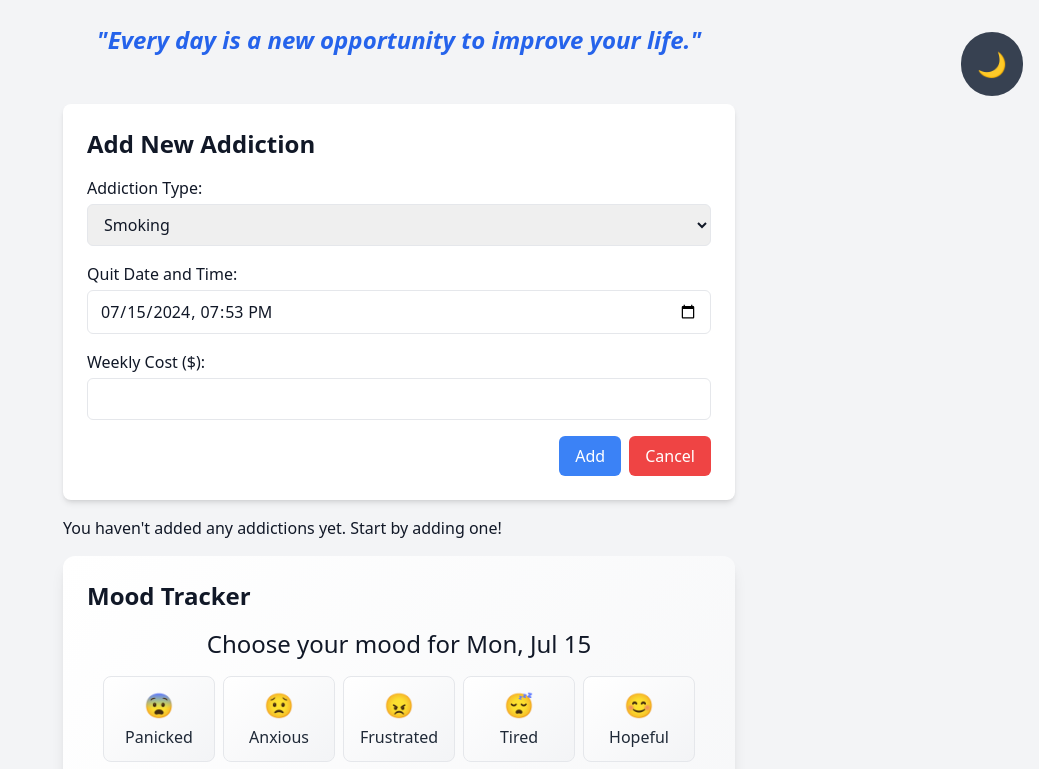
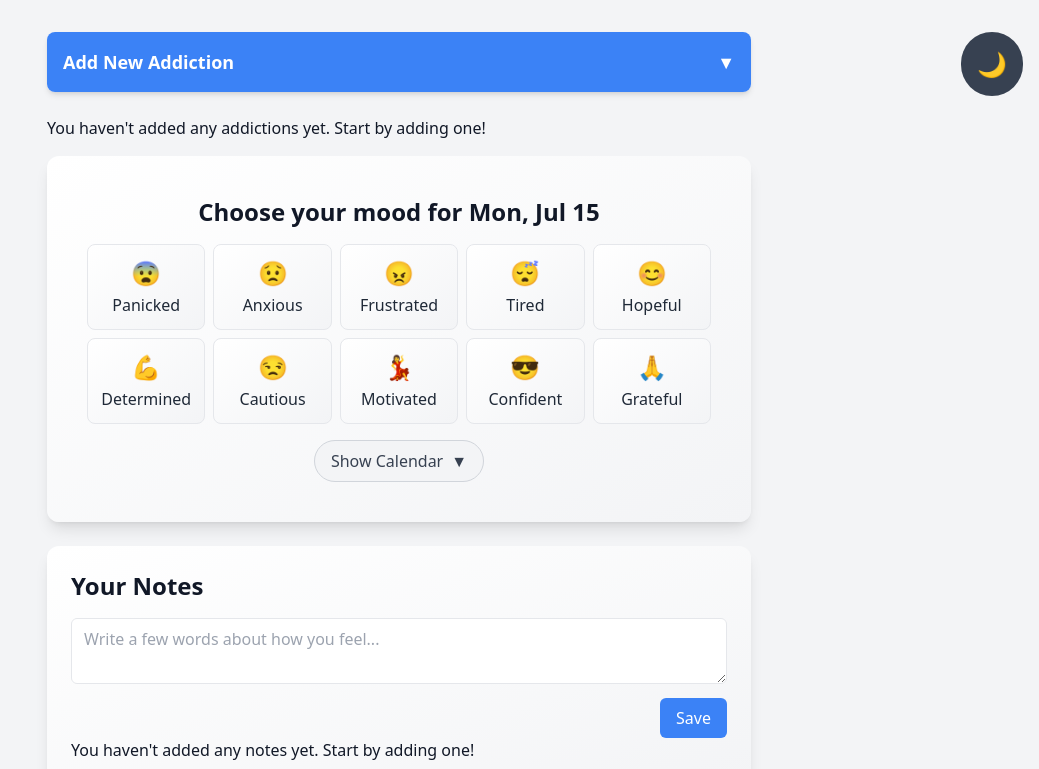
Before and after one commit to itsnibsi/putsi, a React (Vite) app: page / in a window 1280 px wide. Shown: the top 769 px of the page, without its empty margins (241-1280 px from the left). Built offline with nearby package versions, Linux system fonts and the light colour scheme.

Commit message:
styling, collapsable form, notes
Signed-off-by: Nico Hämäläinen <nibsivaan@gmail.com>

```diff
--- a/src/App.tsx
+++ b/src/App.tsx
@@ -4,7 +4,6 @@ import MoodTracker from './components/MoodTracker';
 import AddictionForm from './components/AddictionForm';
 import { useSettingsStore } from './stores/settings';
 import DarkModeToggle from './components/DarkModeToggle';
-import NoteForm from './components/NoteForm';
 import NoteList from './components/NoteList';
 
 function App() {
@@ -18,14 +17,11 @@ function App() {
 
   return (
     <div className='min-h-screen bg-gray-100 text-gray-900 dark:bg-gray-900 dark:text-white relative'>
-      <div className="max-w-2xl mx-auto space-y-4 pb-16">
-        <MotivationDisplay />
-        <AddictionForm />
+      <div className="max-w-3xl mx-auto space-y-4 p-8">
+        {/* <MotivationDisplay /> */}
         <AddictionList />
         <MoodTracker />
-        <div>
-          <NoteList />
-        </div>
+        <NoteList />
         <div className='fixed top-4 right-4'>
           <DarkModeToggle />
         </div>
--- a/src/components/AddictionForm.tsx
+++ b/src/components/AddictionForm.tsx
@@ -1,5 +1,5 @@
+import React, { useState } from 'react';
 import { addictionTypes } from '../data/addictionTypes';
-import { useForm } from 'react-hook-form';
 import { addAddiction, editAddiction } from '../stores/addictions';
 import { Addiction } from '../types';
 import { format } from 'date-fns';
@@ -14,84 +14,134 @@ type AddictionFormProps = {
   addiction?: Addiction;
   onHandleCancel?: () => void;
   onHandleSubmit?: (addiction: Addiction) => void;
+  collapsible?: boolean;
+  collapsed?: boolean;
 };
 
-function AddictionForm({ addiction, onHandleCancel, onHandleSubmit }: AddictionFormProps) {
-  const { register, reset, handleSubmit, formState: { errors } } = useForm<AddictionFormFields>();
+function AddictionForm({ addiction, onHandleCancel, onHandleSubmit, collapsible = false, collapsed = false }: AddictionFormProps) {
+  const [isExpanded, setIsExpanded] = useState(!collapsed);
+  const [formData, setFormData] = useState<AddictionFormFields>({
+    typeId: addiction?.typeId || addictionTypes[0].id,
+    quitDate: format(addiction?.quitDate || new Date(), "yyyy-MM-dd'T'HH:mm"),
+    weeklyCost: addiction?.weeklyCost.toString() || '',
+  });
+  const [errors, setErrors] = useState<Partial<AddictionFormFields>>({});
 
-  const onSubmit = (data: AddictionFormFields) => {
-    const { typeId, quitDate, weeklyCost } = data;
+  const validateForm = (): boolean => {
+    const newErrors: Partial<AddictionFormFields> = {};
+    if (!formData.typeId) newErrors.typeId = 'Required';
+    if (!formData.quitDate) newErrors.quitDate = 'Required';
+    if (formData.weeklyCost && isNaN(parseFloat(formData.weeklyCost))) {
+      newErrors.weeklyCost = 'Must be a number';
+    }
+    setErrors(newErrors);
+    return Object.keys(newErrors).length === 0;
+  };
+
+  const handleInputChange = (e: React.ChangeEvent<HTMLInputElement | HTMLSelectElement>) => {
+    const { name, value } = e.target;
+    setFormData(prev => ({ ...prev, [name]: value }));
+  };
+
+  const handleSubmit = (e: React.FormEvent) => {
+    e.preventDefault();
+    if (!validateForm()) return;
+
+    const { typeId, quitDate, weeklyCost } = formData;
     const actualDate = new Date(quitDate);
+    const parsedWeeklyCost = weeklyCost ? parseFloat(weeklyCost) : 0;
 
     if (addiction) {
-      const updatePayload = { typeId, quitDate: actualDate, weeklyCost: parseFloat(weeklyCost) }
+      const updatePayload = { typeId, quitDate: actualDate, weeklyCost: parsedWeeklyCost };
       editAddiction(addiction.id, updatePayload);
       onHandleSubmit?.({ ...addiction, ...updatePayload });
-    }
-    else {
-      const newAddiction = { id: Date.now().toString(), typeId, quitDate: actualDate, weeklyCost: parseFloat(weeklyCost) }
+    } else {
+      const newAddiction = { id: Date.now().toString(), typeId, quitDate: actualDate, weeklyCost: parsedWeeklyCost };
       addAddiction(newAddiction);
       onHandleSubmit?.(newAddiction);
     }
 
-    reset();
+    setFormData({ typeId: addictionTypes[0].id, quitDate: format(new Date(), "yyyy-MM-dd'T'HH:mm"), weeklyCost: '' });
+    if (collapsible) setIsExpanded(false);
   };
 
-  const onCancel = () => {
+  const handleCancel = () => {
     onHandleCancel?.();
-    reset();
-  };
-
-  const initialValues = {
-    typeId: addiction?.typeId,
-    quitDate: format(addiction?.quitDate || new Date(), "yyyy-MM-dd'T'HH:mm"),
-    weeklyCost: addiction?.weeklyCost.toString(),
+    setFormData({ typeId: addictionTypes[0].id, quitDate: format(new Date(), "yyyy-MM-dd'T'HH:mm"), weeklyCost: '' });
+    if (collapsible) setIsExpanded(false);
   };
 
   return (
-    <form onSubmit={handleSubmit(onSubmit)} className="space-y-4 bg-white shadow-md hover:shadow-lg transition-all rounded-lg p-6 mb-6 dark:bg-gray-800">
-      <h2 className="text-2xl font-bold mb-4 dark:text-white">Add New Addiction</h2>
+    <div className="bg-white shadow-md hover:shadow-lg transition-all rounded-lg overflow-hidden mb-6 dark:bg-gray-800">
+      {collapsible && (
+        <button
+          onClick={() => setIsExpanded(!isExpanded)}
+          className="w-full p-4 text-left font-bold text-lg bg-blue-500 text-white dark:bg-blue-700 flex justify-between items-center"
+        >
+          {addiction ? 'Edit Addiction' : 'Add New Addiction'}
+          <span className={`transform transition-transform duration-200 ${isExpanded ? 'rotate-180' : ''}`}>
+            ▼
+          </span>
+        </button>
+      )}
+      {(!collapsible || isExpanded) && (
+        <form onSubmit={handleSubmit} className="p-6">
+          <div className="grid grid-cols-1 md:grid-cols-2 gap-4">
             <div className="dark:text-gray-300">
-        <label htmlFor="typeId" className="block mb-1">Addiction Type:</label>
+              <label htmlFor="typeId" className="block mb-1 font-medium text-sm">Addiction Type</label>
               <select
                 id="typeId"
-          {...register("typeId", { required: true })}
-          className="w-full px-3 py-2 border rounded-md dark:border-gray-600 dark:text-gray-700"
-          defaultValue={initialValues.typeId}
+                name="typeId"
+                value={formData.typeId}
+                onChange={handleInputChange}
+                className="w-full px-3 py-2 border rounded-md dark:border-gray-600 dark:bg-gray-700 dark:text-white focus:ring-2 focus:ring-blue-500 text-sm"
               >
                 {addictionTypes.map(type => (
-            <option key={type.id} value={type.id} className="dark:text-gray-300">{type.name}</option>
+                  <option key={type.id} value={type.id}>{type.name}</option>
                 ))}
               </select>
-        {errors.typeId && <p className="text-red-500">This field is required</p>}
+              {errors.typeId && <p className="text-red-500 text-xs mt-1">{errors.typeId}</p>}
             </div>
             <div className="dark:text-gray-300">
-        <label htmlFor="quitDate" className="block mb-1">Quit Date and Time:</label>
+              <label htmlFor="quitDate" className="block mb-1 font-medium text-sm">Quit Date and Time</label>
               <input
                 type="datetime-local"
                 id="quitDate"
-          {...register("quitDate", { required: true })}
-          className="w-full px-3 py-2 border rounded-md dark:border-gray-600 dark:text-gray-700"
-          defaultValue={initialValues.quitDate}
+                name="quitDate"
+                value={formData.quitDate}
+                onChange={handleInputChange}
+                className="w-full px-3 py-2 border rounded-md dark:border-gray-600 dark:bg-gray-700 dark:text-white focus:ring-2 focus:ring-blue-500 text-sm"
               />
-        {errors.quitDate && <p className="text-red-500">This field is required</p>}
+              {errors.quitDate && <p className="text-red-500 text-xs mt-1">{errors.quitDate}</p>}
             </div>
-      <div className="dark:text-gray-300">
-        <label htmlFor="weeklyCost" className="block mb-1">Weekly Cost ($):</label>
+          </div>
+          <div className="mt-4 dark:text-gray-300">
+            <label htmlFor="weeklyCost" className="block mb-1 font-medium text-sm">Weekly Cost ($)</label>
             <input
               type="number"
               id="weeklyCost"
-          {...register("weeklyCost", { required: false })}
-          className="w-full px-3 py-2 border rounded-md dark:border-gray-600 dark:text-gray-700"
-          defaultValue={initialValues.weeklyCost}
+              name="weeklyCost"
+              value={formData.weeklyCost}
+              onChange={handleInputChange}
+              className="w-full px-3 py-2 border rounded-md dark:border-gray-600 dark:bg-gray-700 dark:text-white focus:ring-2 focus:ring-blue-500 text-sm"
+              step="0.01"
             />
+            {errors.weeklyCost && <p className="text-red-500 text-xs mt-1">{errors.weeklyCost}</p>}
           </div>
-      <div className="flex justify-end space-x-2">
-        <button type="submit" className="bg-blue-500 text-white px-4 py-2 rounded-md dark:bg-blue-700">Add</button>
-        <button type="button" className="bg-red-500 text-white px-4 py-2 rounded-md dark:bg-red-700" onClick={onCancel}>Cancel</button>
+          <div className="flex justify-end space-x-2 mt-6">
+            <button type="submit" className="bg-blue-500 text-white px-4 py-2 rounded-md hover:bg-blue-600 transition-colors duration-200 dark:bg-blue-700 dark:hover:bg-blue-800 text-sm font-medium">
+              {addiction ? 'Update' : 'Add'}
+            </button>
+            {addiction && (
+              <button type="button" onClick={handleCancel} className="bg-gray-300 text-gray-800 px-4 py-2 rounded-md hover:bg-gray-400 transition-colors duration-200 dark:bg-gray-600 dark:text-white dark:hover:bg-gray-700 text-sm font-medium">
+                Cancel
+              </button>
+            )}
           </div>
         </form>
-  )
+      )}
+    </div>
+  );
 }
 
-export default AddictionForm
+export default AddictionForm;
--- a/src/components/AddictionItem.tsx
+++ b/src/components/AddictionItem.tsx
@@ -67,13 +67,13 @@ const AddictionItem: React.FC<AddictionItemProps> = ({ addiction }) => {
           <div className="text-4xl font-bold text-green-500 dark:text-green-400">
             {formatMoney(moneySaved, 4)}
           </div>
-          <div className="text-xl text-gray-600 dark:text-gray-400">Money Saved</div>
+          <div className="text-xl text-gray-600 dark:text-gray-400">Money saved</div>
         </div>
 
         <div className="flex justify-center">
           <button
             onClick={() => setIsMilestonesVisible(!isMilestonesVisible)}
-            className="flex items-center space-x-2 px-4 py-2 bg-blue-500 text-white rounded-full hover:bg-blue-600 transition-colors duration-200"
+            className="flex items-center space-x-2 px-4 py-2 mb-4 bg-gray-100 text-gray-700 border border-gray-300 rounded-full hover:bg-gray-200 transition-colors duration-200"
           >
             <span>{isMilestonesVisible ? 'Hide' : 'Show'} Milestones</span>
             <span>{isMilestonesVisible ? '▲' : '▼'}</span>
--- a/src/components/AddictionList.tsx
+++ b/src/components/AddictionList.tsx
@@ -1,12 +1,35 @@
-import React from 'react';
+import React, { useEffect, useState } from 'react';
 import AddictionItem from './AddictionItem';
 import { useAddictionsStore } from '../stores/addictions';
+import { Addiction } from '../types';
+import { DateUnitMilliseconds } from '../lib/dateUtilities';
+import formatMoney from '../lib/moneyFormatter';
+import AddictionForm from './AddictionForm';
+
+const calculateTotalMoneySaved = (addictions: Addiction[]) => {
+  const now = new Date();
+  return addictions.reduce((acc, curr) => {
+    const quitDate = new Date(curr.quitDate);
+    const diffTime = Math.abs(now.getTime() - quitDate.getTime());
+    const moneySaved = (curr.weeklyCost / 7) * (diffTime / (DateUnitMilliseconds.day));
+    return acc + moneySaved;
+  }, 0);
+}
 
 const AddictionList: React.FC = () => {
   const { addictions } = useAddictionsStore();
+  const [totalMoneySaved, setTotalMoneySaved] = useState(0);
+
+  useEffect(() => {
+    const timer = setInterval(() => {
+      setTotalMoneySaved(calculateTotalMoneySaved(addictions));
+    }, 1000);
+    return () => clearInterval(timer);
+  }, [addictions]);
 
   return (
     <div className="space-y-4">
+      <AddictionForm collapsible collapsed={true} />
       {addictions.length === 0 ? (
         <p>You haven't added any addictions yet. Start by adding one!</p>
       ) : (
@@ -16,6 +39,16 @@ const AddictionList: React.FC = () => {
               <AddictionItem addiction={addiction} />
             </li>
           ))}
+          <li>
+            <div className="bg-gradient-to-br from-white to-gray-100 dark:from-gray-800 dark:to-gray-900 rounded-xl shadow-lg hover:shadow-xl transition-all duration-300 overflow-hidden p-6">
+              <div className="text-center">
+                <div className="text-4xl font-bold text-green-500 dark:text-green-400">
+                  {formatMoney(totalMoneySaved, 4)}
+                </div>
+                <div className="text-xl text-gray-600 dark:text-gray-400">Money saved in total</div>
+              </div>
+            </div>
+          </li>
         </ul>
       )}
     </div>
--- a/src/components/MilestoneList.tsx
+++ b/src/components/MilestoneList.tsx
@@ -24,11 +24,12 @@ export default function MilestoneList({ addiction }: Props) {
 
   const currentDate = new Date();
   const quitDate = new Date(addiction.quitDate);
+
   return (
     <div className="milestone-list p-4 w-full h-96 overflow-y-scroll dark:bg-gray-800">
       <div className="relative pt-8">
         {finalMilestones.map((milestone, index) => {
-          const progress = calculateProgress(addiction.quitDate, milestone.days);
+          const progress = calculateProgress(quitDate, milestone.days);
           const hasReachedMilestone = progress >= 100;
           const milestoneDate = new Date(quitDate.getTime() + milestone.days * 24 * 60 * 60 * 1000);
           const daysDifference = getDaysDifference(currentDate, milestoneDate);
--- a/src/components/MoodSelector.tsx
+++ b/src/components/MoodSelector.tsx
@@ -25,7 +25,7 @@ const MoodSelector: React.FC<MoodSelectorProps> = ({ date, onSelect }) => {
 
   return (
     <div className="flex flex-col p-4">
-      <h2 className="text-2xl mb-4 text-center">Choose your mood for {formattedDate}</h2>
+      <h2 className="font-semibold text-2xl mb-4 text-center">Choose your mood for {formattedDate}</h2>
       <div className="grid grid-cols-2 sm:grid-cols-3 md:grid-cols-5 gap-2">
         {moodTypes.map((mood) => (
           <button
--- a/src/components/MoodTracker.tsx
+++ b/src/components/MoodTracker.tsx
@@ -5,13 +5,28 @@ import { useState } from 'react';
 
 const MoodTracker: React.FC = () => {
   const [selectedDate, setSelectedDate] = useState<string>(new Date().toISOString().split('T')[0]);
+  const [showCalendar, setShowCalendar] = useState(false);
+
+  const toggleCalendar = () => {
+    setShowCalendar((prevState) => !prevState);
+  };
 
   return (
     <div className='space-y-4'>
       <div className="p-6 mb-6 bg-gradient-to-br from-white to-gray-100 dark:from-gray-800 dark:to-gray-900 rounded-xl shadow-lg hover:shadow-xl transition-all duration-300 overflow-hidden">
-        <h2 className="text-2xl font-bold">Mood Tracker</h2>
         <MoodSelector date={selectedDate} onSelect={(value) => setMood(selectedDate, value)} />
-        <MoodCalendar todayDate={selectedDate} onSelectDate={(date) => setSelectedDate(date)} />
+        <div className="flex justify-center">
+          <button
+            onClick={() => setShowCalendar(!showCalendar)}
+            className="flex items-center space-x-2 px-4 py-2 mb-4 bg-gray-100 text-gray-700 border border-gray-300 rounded-full hover:bg-gray-200 transition-colors duration-200"
+          >
+            <span>{showCalendar ? 'Hide' : 'Show'} Calendar</span>
+            <span>{showCalendar ? '▲' : '▼'}</span>
+          </button>
+        </div>
+        {showCalendar && (
+          <MoodCalendar todayDate={selectedDate} onSelectDate={(date) => setSelectedDate(date)} />
+        )}
       </div>
     </div>
   );
--- a/src/components/NoteForm.tsx
+++ b/src/components/NoteForm.tsx
@@ -43,8 +43,8 @@ const NoteForm: React.FC<NoteFormProps> = ({ note, onSave, onCancel }) => {
           placeholder="Write a few words about how you feel..."
         />
       </div>
-      <div className="flex justify-end mt-4">
-        <button type='button' onClick={onCancel} className="px-4 py-2 bg-red-500 text-white rounded-md hover:bg-red-600 mr-2">Cancel</button>
+      <div className="flex justify-end mt-2">
+        {note && <button type='button' onClick={onCancel} className="px-4 py-2 bg-red-500 text-white rounded-md hover:bg-red-600 mr-2">Cancel</button>}
         <button
           type="submit"
           className="px-4 py-2 bg-blue-500 text-white rounded-md hover:bg-blue-600"
--- a/src/components/NoteList.tsx
+++ b/src/components/NoteList.tsx
@@ -15,7 +15,7 @@ const NoteItem: React.FC<{ note: Note }> = ({ note }) => {
   }
 
   return (
-    <div>
+    <div className="bg-white dark:bg-gray-800 shadow-md p-6">
       <div className="flex justify-between items-start mb-2">
         <p className="text-sm text-gray-500 dark:text-gray-400">{formattedDate}</p>
         <div className="space-x-2">
@@ -50,7 +50,7 @@ const NoteList: React.FC = () => {
       {notes.length === 0 ? (
         <p>You haven't added any notes yet. Start by adding one!</p>
       ) : (
-        <ul className="space-y-4">
+        <ul className="space-y-4 pt-4">
           {notes.map((note) => (
             <li key={note.id}>
               <NoteItem note={note} />
```
Lines whose indentation alone changed are shown as unchanged.
